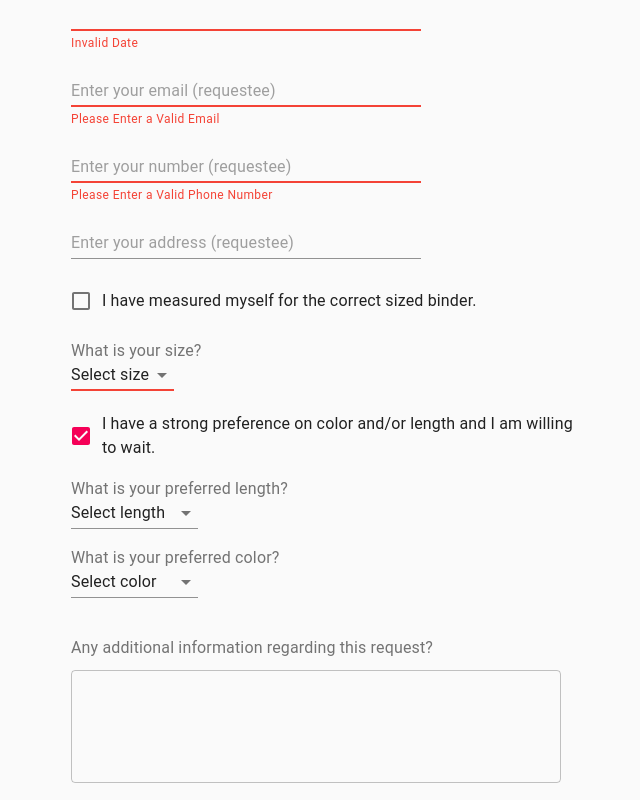
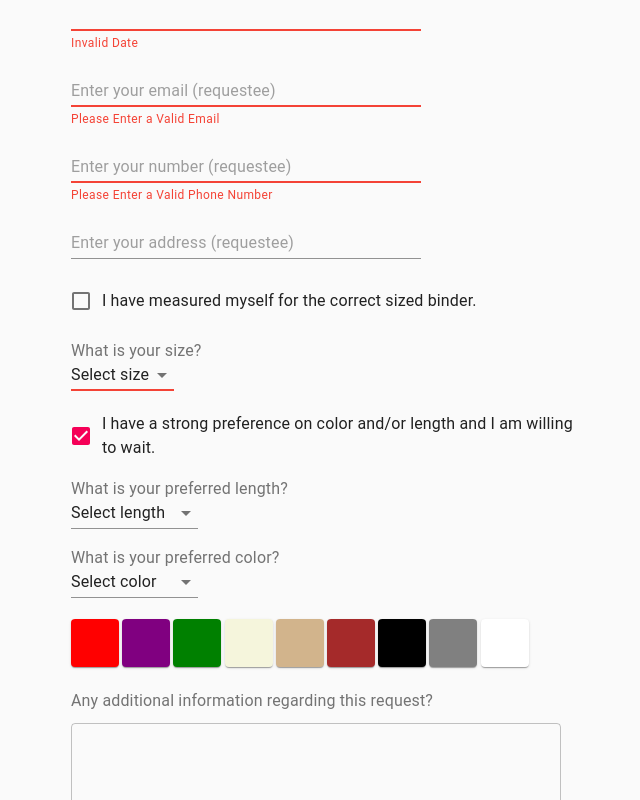
Before and after one commit to limzkil/OM-binder-program, a React (Create React App) app: page /form in a window 1280 px wide. Both pictures are taken after a click on the label 626 px from the left and 1340 px from the top of the page. Shown: the part 905-1705 px from the top of the page, without its empty margins (310-950 px from the left). Built offline with nearby package versions, Linux system fonts and the light colour scheme.

Commit message:
added color sqaures to request form and number of documents in collection to tab title of ready/wait

```diff
--- a/server.js
+++ b/server.js
@@ -287,7 +287,7 @@ app.get("/wait", async (req, res) => {
 });
 
 app.post("/wait/save", async (req, res) => {
-  const ready = new FormInput({
+  const ready = new waitListed({
     county: req.body.county,
     progSource: req.body.progSource,
     elseEmail: req.body.emailElse,
@@ -319,7 +319,7 @@ app.post("/wait/save", async (req, res) => {
 app.patch("/wait/:waitIds", async (req, res) => {
   let id = req.params.waitIds;
 
-  const update = await FormInput.updateOne(
+  const update = await waitListed.updateOne(
     { _id: id },
     {
       county: req.body.county,
@@ -345,7 +345,7 @@ app.patch("/wait/:waitIds", async (req, res) => {
 
 app.delete("/wait/:waitIds", async (req, res) => {
   try {
-    const deleteById = await FormInput.deleteOne({ _id: req.params.waitIds });
+    const deleteById = await waitListed.deleteOne({ _id: req.params.waitIds });
 
     res.json(deleteById);
   } catch (err) {
--- a/src/Display.js
+++ b/src/Display.js
@@ -107,8 +107,8 @@ if(isAuthenticated)
       <AppBar position="static">
         <Tabs value={tabSelect} onChange={handleTab}>
           <Tab label="Inventory" />
-          <Tab label="Ready to Ship" />
-          <Tab label="Wait List" />
+          <Tab label={`Ready to Ship (${requestData.length})`} />
+          <Tab label={`Wait List (${waitListData.length})`} />
         </Tabs>
       </AppBar>
 
--- a/src/ReqForm.js
+++ b/src/ReqForm.js
@@ -10,7 +10,8 @@ import NativeSelect from "@material-ui/core/NativeSelect";
 import Checkbox from "@material-ui/core/Checkbox";
 import FormControlLabel from "@material-ui/core/FormControlLabel";
 import Typography from "@material-ui/core/Typography";
-import Card from '@material-ui/core/Card';
+import Card from "@material-ui/core/Card";
+import Tooltip from "@material-ui/core/Tooltip";
 import validator from "validator";
 import React, { useState, useEffect } from "react";
 
@@ -41,19 +42,10 @@ const useStyles = makeStyles({
     fontFamily: "Open Sans",
   },
   colorCards: {
-    red: {color: "#ff0000",
-          minHeight: 275,
-          minWidth: 275
+    height: "3rem",
+    width: "3rem",
+    marginLeft: ".2rem",
   },
-    purple: {color: "#663399"},
-    green: {color: "#228b22"},
-    beige: {color: "#f5f5dc"},
-    tan: {color: "#d2b48c"},
-    brown: {color: "#8b4513"},
-    black: {color: "#000000"},
-    grey: {color: "#808080"},
-    white: {color: "#f5f5f5"}
-  }
 });
 
 //to add to schema: progSource, isFirstBind, moreInf, yesSurvey
@@ -100,7 +92,7 @@ export default function ReqForm() {
   const [validConsent, setValidConsent] = useState(false);
   const [validName, setValidName] = useState(false);
   const [validPhone, setValidPhone] = useState(false);
-  const [validSize, setValidSize] = useState(false)
+  const [validSize, setValidSize] = useState(false);
   const [isError, setIsError] = useState(true);
   const [submitState, setSubmitState] = useState(true);
   const style = useStyles();
@@ -114,14 +106,14 @@ export default function ReqForm() {
     }
   };
   const handleSize = (event) => {
-    let size = event.target.value
-    setBindSize(size)
-    if(size === ""){
-      setValidSize(false)
+    let size = event.target.value;
+    setBindSize(size);
+    if (size === "") {
+      setValidSize(false);
     } else {
-      setValidSize(true)
+      setValidSize(true);
     }
-  }
+  };
   const handleSelfOrElse = (event) => {
     let SoE = event.target.value;
     setSelfOrElse(SoE);
@@ -220,7 +212,7 @@ export default function ReqForm() {
   const handleSend = async (e) => {
     setSent(true);
     try {
-      console.log(bindColor + " " + bindLength)
+      console.log(bindColor + " " + bindLength);
       await fetch("http://localhost:5000/send_mail", {
         body: JSON.stringify({
           emailSelf: emailSelf,
@@ -238,7 +230,6 @@ export default function ReqForm() {
           bindColor: bindColor === "" ? "No preference" : bindColor,
           willWait: waitLenCol,
           moreInfo: moreInf,
-
         }),
         headers: { "content-type": "application/json" },
         method: "POST",
@@ -343,12 +334,8 @@ export default function ReqForm() {
                     <option value={"Friend or family member"}>
                       Friend or family member
                     </option>
-                        <option value={"Community member"}>
-                          Community member
-                        </option>
-                        <option value={"Other"}>
-                          Other
-                        </option>
+                    <option value={"Community member"}>Community member</option>
+                    <option value={"Other"}>Other</option>
                   </NativeSelect>
                 </Grid>
 
@@ -446,15 +433,21 @@ export default function ReqForm() {
                         onChange={(e) => setRelMinor(e.target.value)}
                       >
                         <option value="">Select relationship</option>
-                        <option value={"Parent or guardian"}>Parent or guardian</option>
-                        <option value={"Teacher or other school staff"}>Teacher or other school staff</option>
-                        <option value={"Sibling or friend"}>Sibling or friend</option>
-                        <option value={"Counselor, therapist or other medical staff"}>
+                        <option value={"Parent or guardian"}>
+                          Parent or guardian
+                        </option>
+                        <option value={"Teacher or other school staff"}>
+                          Teacher or other school staff
+                        </option>
+                        <option value={"Sibling or friend"}>
+                          Sibling or friend
+                        </option>
+                        <option
+                          value={"Counselor, therapist or other medical staff"}
+                        >
                           Counselor, therapist or other medical staff
                         </option>
-                        <option value={"Other"}>
-                          Other
-                        </option>
+                        <option value={"Other"}>Other</option>
                       </NativeSelect>
                     </Grid>
                   </>
@@ -465,7 +458,8 @@ export default function ReqForm() {
                 </Typography>
                 <Grid item xs={12} className={style.formItemContain}>
                   <InputLabel>
-                  "Are you, or the person you are requesting the binder for, between the ages of 14 & 22"
+                    "Are you, or the person you are requesting the binder for,
+                    between the ages of 14 & 22"
                   </InputLabel>
                   <NativeSelect
                     id="ageCheck"
@@ -485,7 +479,8 @@ export default function ReqForm() {
 
                 <Grid item xs={12} className={style.formItemContain}>
                   <InputLabel>
-                  Will this be the first binder that you, or the person you're requesting for, have owned?
+                    Will this be the first binder that you, or the person you're
+                    requesting for, have owned?
                   </InputLabel>
                   <NativeSelect
                     id="isFirstBind"
@@ -611,7 +606,9 @@ export default function ReqForm() {
                     label="I have a strong preference on color and/or length and I am willing to wait."
                   />
                 </Grid>
-                {waitLenCol ? (<><Grid item xs={12} className={style.formItemContain}>
+                {waitLenCol ? (
+                  <>
+                    <Grid item xs={12} className={style.formItemContain}>
                       <InputLabel>What is your preferred length?</InputLabel>
                       <NativeSelect
                         id="bindLength"
@@ -647,17 +644,91 @@ export default function ReqForm() {
                       </NativeSelect>
                     </Grid>
                     <Grid item xs={12} className={style.formItemContain}>
-                  <Card className={style.colorCards.red}></Card>
-                  <Card className={style.colorCards.purple}></Card>
-                  <Card className={style.colorCards.green}></Card>
-                  <Card className={style.colorCards.beige}></Card>
-                  <Card className={style.colorCards.tan}></Card>
-                  <Card className={style.colorCards.brown}></Card>
-                  <Card className={style.colorCards.black}></Card>
-                  <Card className={style.colorCards.grey}></Card>
-                  <Card className={style.colorCards.white}></Card>
+                      <Tooltip title="Red">
+                        <Card
+                          className={style.colorCards}
+                          style={{
+                            backgroundColor: "Red",
+                            display: "inline-block",
+                            marginLeft: "0"
+                          }}
+                        ></Card>
+                      </Tooltip>
+                      <Tooltip title="Purple">
+                        <Card
+                          className={style.colorCards}
+                          style={{
+                            backgroundColor: "Purple",
+                            display: "inline-block",
+                          }}
+                        ></Card>
+                      </Tooltip>
+                      <Tooltip title="Green">
+                        <Card
+                          className={style.colorCards}
+                          style={{
+                            backgroundColor: "Green",
+                            display: "inline-block",
+                          }}
+                        ></Card>
+                      </Tooltip>
+                      <Tooltip title="Beige">
+                        <Card
+                          className={style.colorCards}
+                          style={{
+                            backgroundColor: "Beige",
+                            display: "inline-block",
+                          }}
+                        ></Card>
+                      </Tooltip>
+                      <Tooltip title="Tan">
+                        <Card
+                          className={style.colorCards}
+                          style={{
+                            backgroundColor: "Tan",
+                            display: "inline-block",
+                          }}
+                        ></Card>
+                      </Tooltip>
+                      <Tooltip title="Brown">
+                        <Card
+                          className={style.colorCards}
+                          style={{
+                            backgroundColor: "Brown",
+                            display: "inline-block",
+                          }}
+                        ></Card>
+                      </Tooltip>
+                      <Tooltip title="Black">
+                        <Card
+                          className={style.colorCards}
+                          style={{
+                            backgroundColor: "Black",
+                            display: "inline-block",
+                          }}
+                        ></Card>
+                      </Tooltip>
+                      <Tooltip title="Grey">
+                        <Card
+                          className={style.colorCards}
+                          style={{
+                            backgroundColor: "Grey",
+                            display: "inline-block",
+                          }}
+                        ></Card>
+                      </Tooltip>
+                      <Tooltip title="White">
+                        <Card
+                          className={style.colorCards}
+                          style={{
+                            backgroundColor: "White",
+                            display: "inline-block",
+                          }}
+                        ></Card>
+                      </Tooltip>
                     </Grid>
-                </>) : null}
+                  </>
+                ) : null}
                 <Grid item xs={12} className={style.formItemContain}>
                   <InputLabel>
                     Any additional information regarding this request?
--- a/src/fetchComponents/ReadyToShip.js
+++ b/src/fetchComponents/ReadyToShip.js
@@ -90,7 +90,7 @@ export default function ReadyToShip() {
       .catch((error) => {
         console.log("Error");
       });
-  }, []);
+  }, [data]);
 
   const handleRowUpdate = (newData, oldData, resolve) => {
     //validation
@@ -234,7 +234,9 @@ export default function ReadyToShip() {
             tooltip: 'Move to Shipped',
             onClick: (event, rowData) => {
               api.post("/ready/move",{ id: rowData._id })
-              alert("Move Successful. Please Refresh Your Page to See Your Changes Reflected.")}
+              setData([])
+              //alert("Move Successful. Please Refresh Your Page to See Your Changes Reflected.")
+            }
           }
         ]}
         detailPanel={[
--- a/src/fetchComponents/Waitlist.js
+++ b/src/fetchComponents/Waitlist.js
@@ -79,6 +79,7 @@ export default function Waitlist() {
   const [errorMessages, setErrorMessages] = useState([])
 
   useEffect(() => {
+    console.log("hehe")
     api.get("/wait")
         .then(res => {
             setData(res.data)
```
Lines whose indentation alone changed are shown as unchanged.
